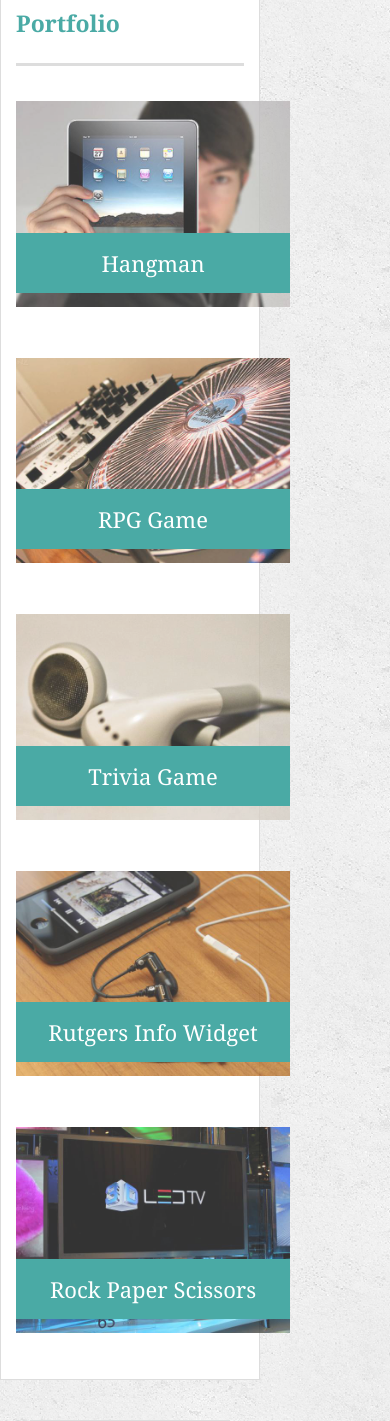
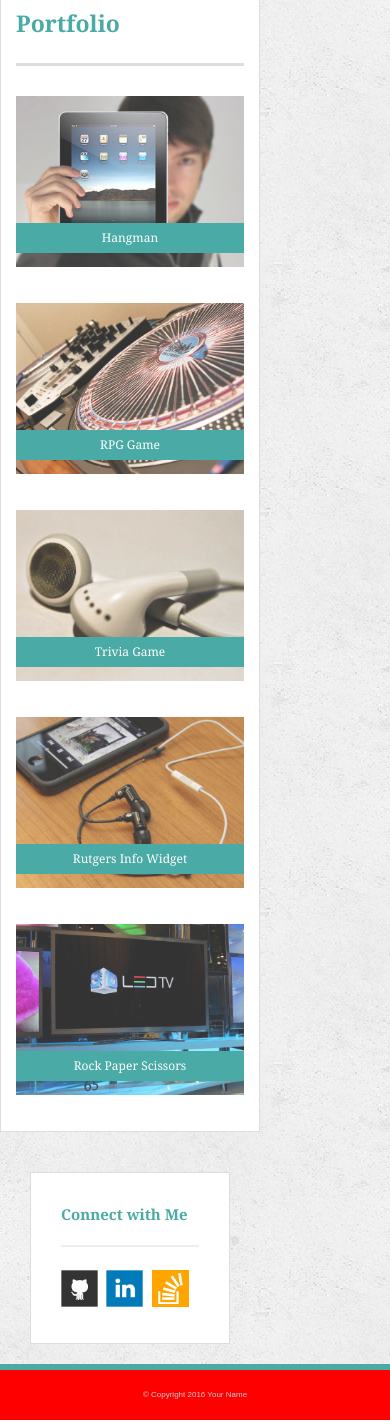
Before and after one commit to mike123henry/Portfolio, a PHP site: page /portfolio.html in a window 390 px wide. Shown: the part 117-1538 px from the top of the page. Run offline with PHP 8.4, Linux system fonts and the light colour scheme.

Commit message:
finished media = 980 contact and portfolio css sections

```diff
--- a/assignment1/assets/css/style.css
+++ b/assignment1/assets/css/style.css
@@ -228,6 +228,9 @@ input[type=submit] {
 		padding-bottom: 15px;
 		margin-bottom: 15px;
 	}
+	h2, h3 {
+		font-size: 12px;
+	}
 	/*header*/
 	#logo {
 		width: 190px;
@@ -266,6 +269,15 @@ footer {
 		border-top: 6px solid #4aaaa5;
 		font-size: 8px;
 	}
+	/*portfolio page*/
+	.work {
+		width: 228px;
+		margin: 15px 0px;
+	}
+	.work h3 {
+		padding: 5px;
+		line-height: 20px;
+	}
 }
 
 @media only screen and (max-width: 768px) {
```
Lines whose indentation alone changed are shown as unchanged.
